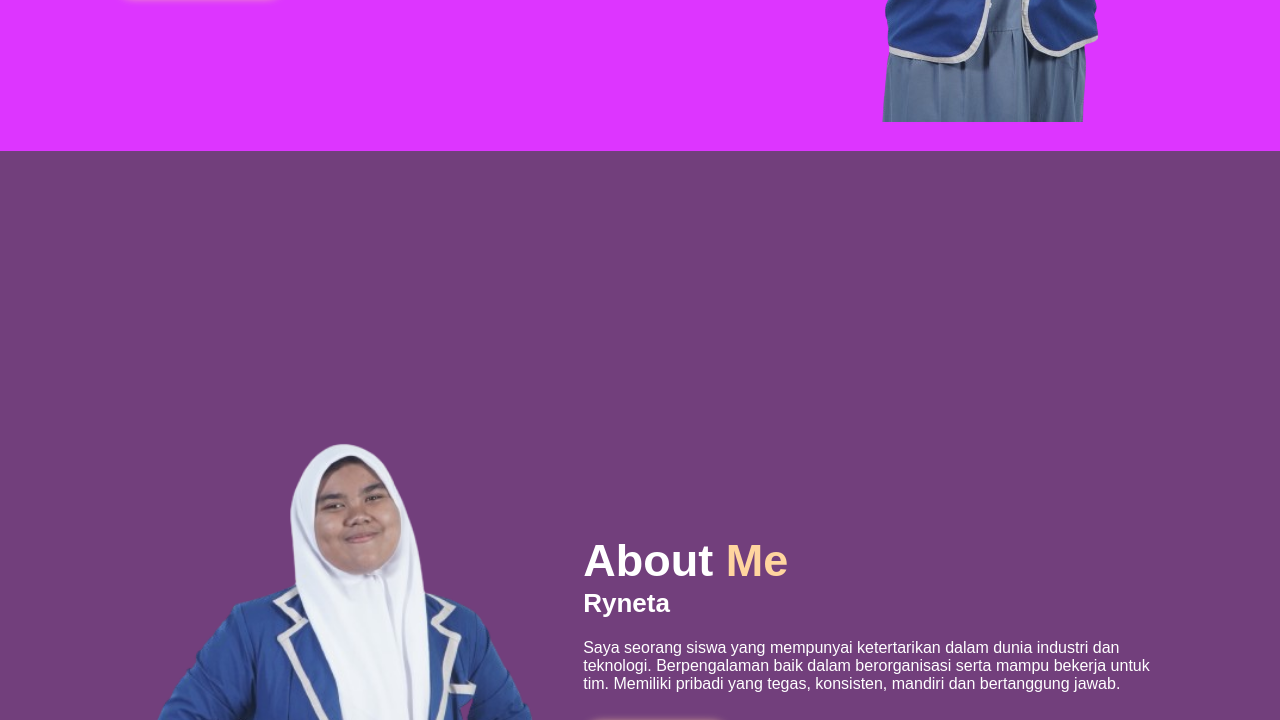
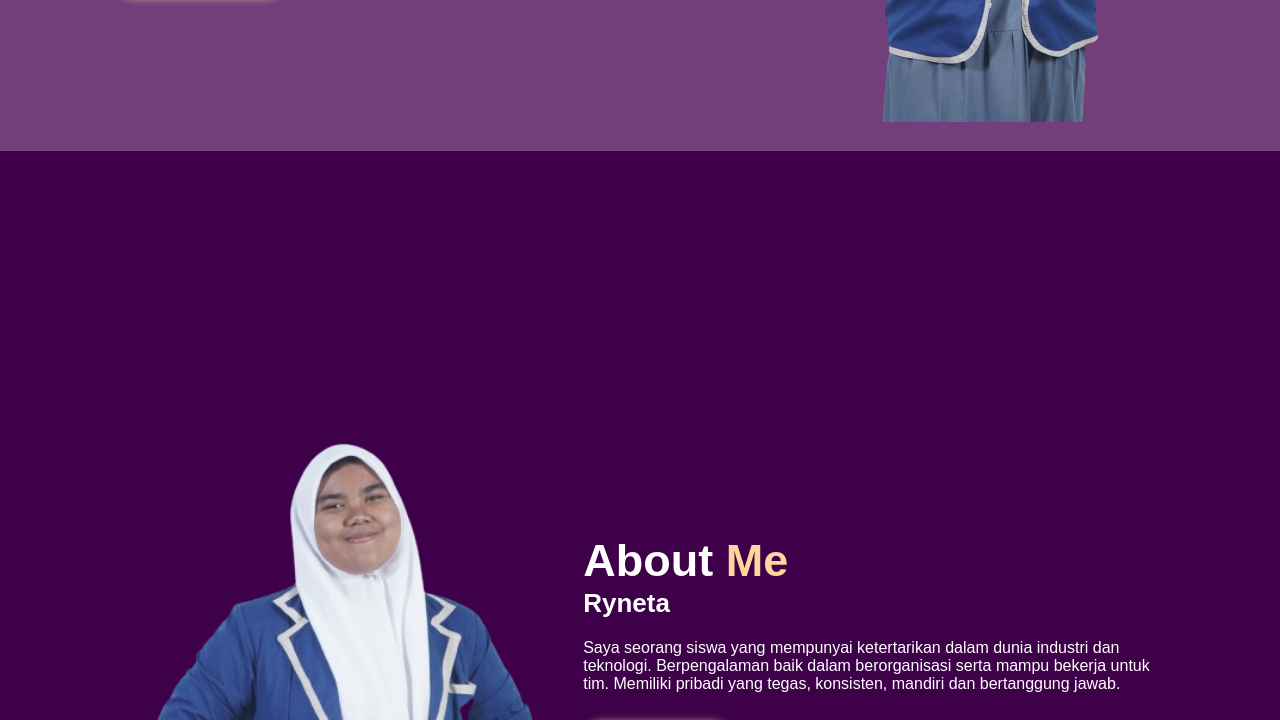
Before and after one commit to ryneta27/portofolio, a plain HTML site: page index.html in a window 1280 px wide. Shown: the part 649-1369 px from the top of the page. Drawn offline with nearby package versions, Linux system fonts and the light colour scheme.

Commit message:
Update style.css

```diff
--- a/style.css
+++ b/style.css
@@ -10,8 +10,8 @@
 }
 
 :root {
-    --bg-color: #dd35ff;
-    --second-bg-color: #723f7c;
+    --bg-color: #723f7c;
+    --second-bg-color: #3d0049;
     --text-color: #fff;
     --main-color: #ffd59f;
 }
```
